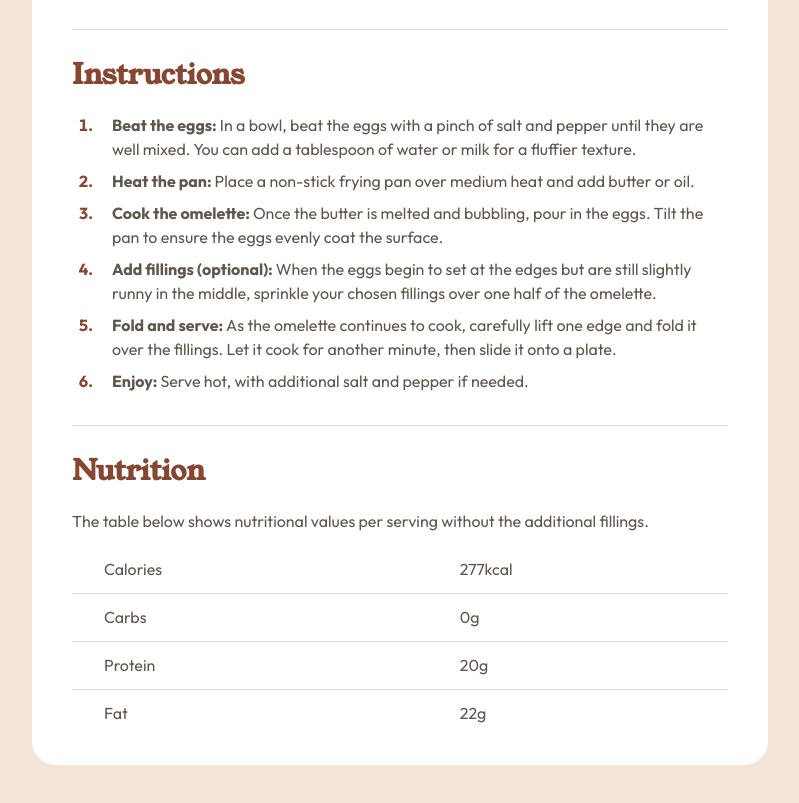
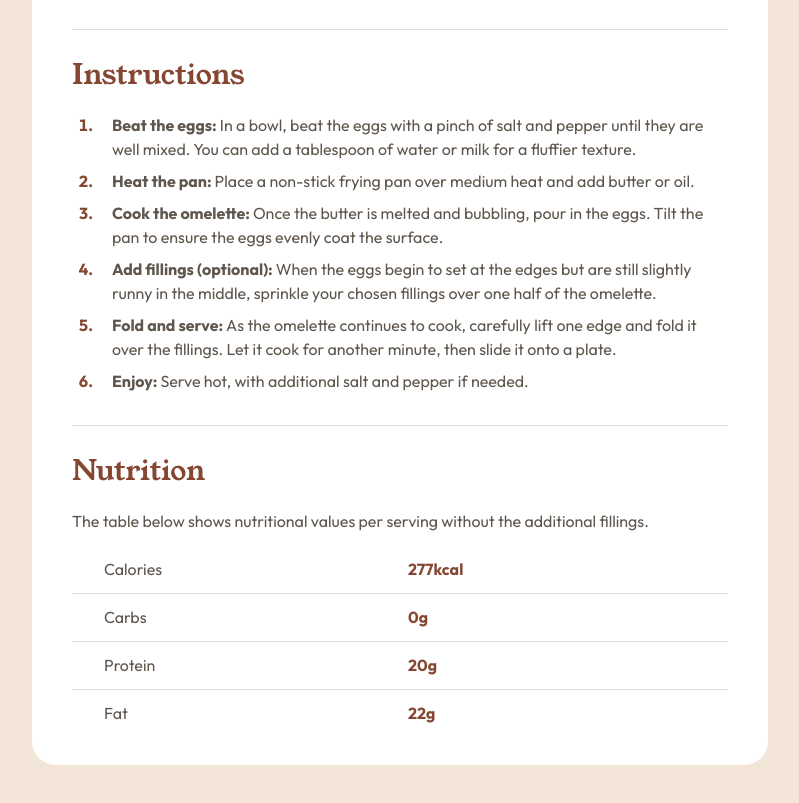
Before and after one commit to MalakDynamics/Frontend-Mentor-Project-04-Recipe-page, a plain HTML site: page index.html in a window 1280 px wide. Shown: the part 1063-1866 px from the top of the page, without its empty margins (240-1039 px from the left). Drawn offline with Linux system fonts and the light colour scheme.

Commit message:
Table formatting

```diff
--- a/style.css
+++ b/style.css
@@ -55,7 +55,6 @@
     --padding-8: 12.8rem;
 
 }
-
 * {
     margin: 0;
     padding: 0;
@@ -87,7 +86,6 @@ main {
 
     border-radius: 24px;
 }
-
 article {
     display: flex;
     flex-direction: column;
@@ -114,15 +112,15 @@ h1 {
     font-size: var(--young-1-size);
     line-height: var(--young-1-line-height);
     color: var(--dark-stone);
+    font-weight: 400;
 }
-
 h2 {
     font-family: var(--young-2-family);
     font-size: var(--young-2-size);
     line-height: var(--young-2-line-height);
     color: var(--brown);
+    font-weight: 400;
 }
-
 h3 {
     font-family: var(--outfit-semibold-family);
     font-size: var(--outfit-semibold-size);
@@ -130,7 +128,6 @@ h3 {
     line-height: var(--outfit-semibold-line-height);
     color: var(--dark-rose);
 }
-
 summary {
     font-family: var(--outfit-regular-family);
     font-size: var(--outfit-regular-size);
@@ -222,7 +219,6 @@ li > div {
 table {
     text-align: left;
     border-collapse: collapse;
-    gap: var(--padding-2);
 
     font-family: var(--outfit-regular-family);
     font-size: var(--outfit-regular-size);
@@ -231,8 +227,19 @@ table {
     color: var(--medium-stone);
 }
 
+td {
+    font-family: var(--outfit-bold-family);
+    font-weight: var(--outfit-bold-weight);
+    color: var(--brown);
+}
+tr {
+    display: flex;
+    gap: var(--padding-3);
+    padding: 0 var(--padding-5);
+}
 th, td {
     border: none;
+    width: 50%;
 }
 
 tr:not(:last-child):not(:first-child) {
@@ -249,18 +256,12 @@ tr:first-child > td {
     padding-bottom: var(--padding-2);
 }
 
-tr:not(:last-child) td,
-tr:not(:last-child) th {
+tr:not(:last-child) {
     box-shadow: 0 1px 0 var(--light-stone);
 }
 
 tr > th {
-    padding-left: var(--padding-5);
     font-weight: var(--outfit-regular-weight);
-}
-
-tr > td {
-    padding-left: var(--padding-3);
 }
 
 footer {
@@ -279,6 +280,7 @@ footer a {
     pointer-events: auto;
     color: hsl(228, 45%, 44%);
 }
+
 
 @media screen and (max-width: 630px) {
     body {
```
